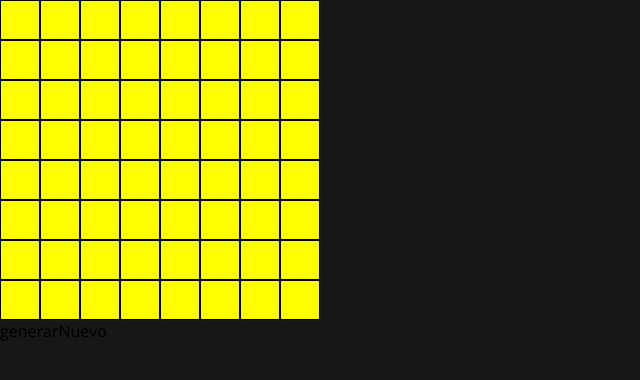
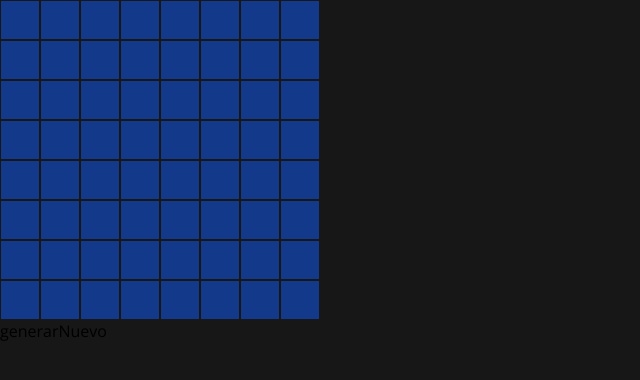
Before and after one commit to sasuke10/mines, a React app: page / in a window 1280 px wide. Shown: the whole page, without its empty margins (0-640 px from the left). Built offline with nearby package versions, Linux system fonts and the light colour scheme.

Commit message:
agregue modulo mineweeper-data

```diff
--- a/app/views/minesweeper/Minesweeper.js
+++ b/app/views/minesweeper/Minesweeper.js
@@ -1,43 +1,7 @@
 import React, { Component } from 'react';
 import { MdBrightnessHigh } from 'react-icons/lib/md';
 import { v4 } from 'uuid';
-
-function inicializaMatriz(){
-    var tabla = [];
-    for(var i = 0; i < 8; i++){
-        tabla[i] = [0,0,0,0,0,0,0,0];
-    }
-    return tabla;
-}
-
-function crearTablero(){
-    let aux = [];
-    for(var i = 0; i < 8; i++){
-        for(var j = 0; j < 8; j++){
-            const val = i + "" + j;
-            aux = aux.concat(val);
-        }
-    }
-    return aux;
-}
-
-function generarBombas(tablero){
-    var fil = 0;
-    var col = 0;
-
-    fil = Math.floor((Math.random()*7)+0);
-    col = Math.floor((Math.random()*7)+0);
-
-    for(var i = 0; i < 8; i++){
-        while (tablero[fil][col] == "*"){
-            fil = Math.floor((Math.random()*7)+0);
-            col = Math.floor((Math.random()*7)+0);
-        }
-        tablero[fil][col] = "*";
-    }
-
-    return tablero;
-}
+import { createMatrixMinesweeper, generateBombs } from './minesweeper-data'
 
 function colocaNumeroBombas(vari,varj,fini,finj,tablero){
     for(var i = vari; i <= fini; i++){
@@ -107,7 +71,7 @@ export default class Minesweeper extends Component {
   constructor(){
     super();
 
-    const tablero = bombasAlrededor(generarBombas(inicializaMatriz()));
+    const tablero = bombasAlrededor(generateBombs(createMatrixMinesweeper()));
     const matriz = createMatriz(8);
     const minesweeper = createBoard(matriz, tablero);
 
@@ -125,7 +89,7 @@ export default class Minesweeper extends Component {
   }
 
   generateNewGame() {
-    const tablero = bombasAlrededor(generarBombas(inicializaMatriz()));
+    const tablero = bombasAlrededor(generateBombs(createMatrixMinesweeper()));
     const matriz = createMatriz(8);
     const minesweeper = createBoard(matriz, tablero);
     this.setState({ minesweeper, openBox: [], tablero, gameOver: false});
@@ -201,7 +165,7 @@ export default class Minesweeper extends Component {
 
     const renderBoard = minesweeper.map(({ id, value, indexI, indexJ } = {}) => {
       const box = Object.is('*', value)
-                ? <MdBrightnessHigh size={30} color='blue' />
+                ? <MdBrightnessHigh size={30} color='#C2C2C2' />
                 : !Object.is(0, value)
                 ? <span>{ value }</span>
                 : undefined;
--- /dev/null
+++ b/app/views/minesweeper/minesweeper-data.js
@@ -0,0 +1,25 @@
+export function createMatrixMinesweeper(){
+    var board = [];
+    for(var i = 0; i < 8; i++){
+        board[i] = [0,0,0,0,0,0,0,0];
+    }
+    return board;
+}
+
+export function generateBombs(matrixMinesWeeper){
+    var row = 0;
+    var col = 0;
+
+    row = Math.floor((Math.random()*7)+0);
+    col = Math.floor((Math.random()*7)+0);
+
+    for(var i = 0; i < 8; i++){
+        while (matrixMinesWeeper[row][col] == "*"){
+            row = Math.floor((Math.random()*7)+0);
+            col = Math.floor((Math.random()*7)+0);
+        }
+        matrixMinesWeeper[row][col] = "*";
+    }
+
+    return matrixMinesWeeper;
+}
--- a/sass/minesweeper.scss
+++ b/sass/minesweeper.scss
@@ -12,19 +12,21 @@ body {
 }
 
 .buscaminas {
-  background-color: green;
   display: flex;
   flex-flow: row wrap;
   height: 320px;
   width: 320px;
 
   &__item {
+    display: flex;
     align-items: center;
-    background-color: yellow;
-    border: 1px solid black;
+    background-color: $blue;
+    border: 1px solid $black;
+    color: $gray-button;
     cursor: pointer;
     height: 38px;
     justify-content: center;
+    transition: background-color 1s;
     width: 38px;
 
     &--open {
```
